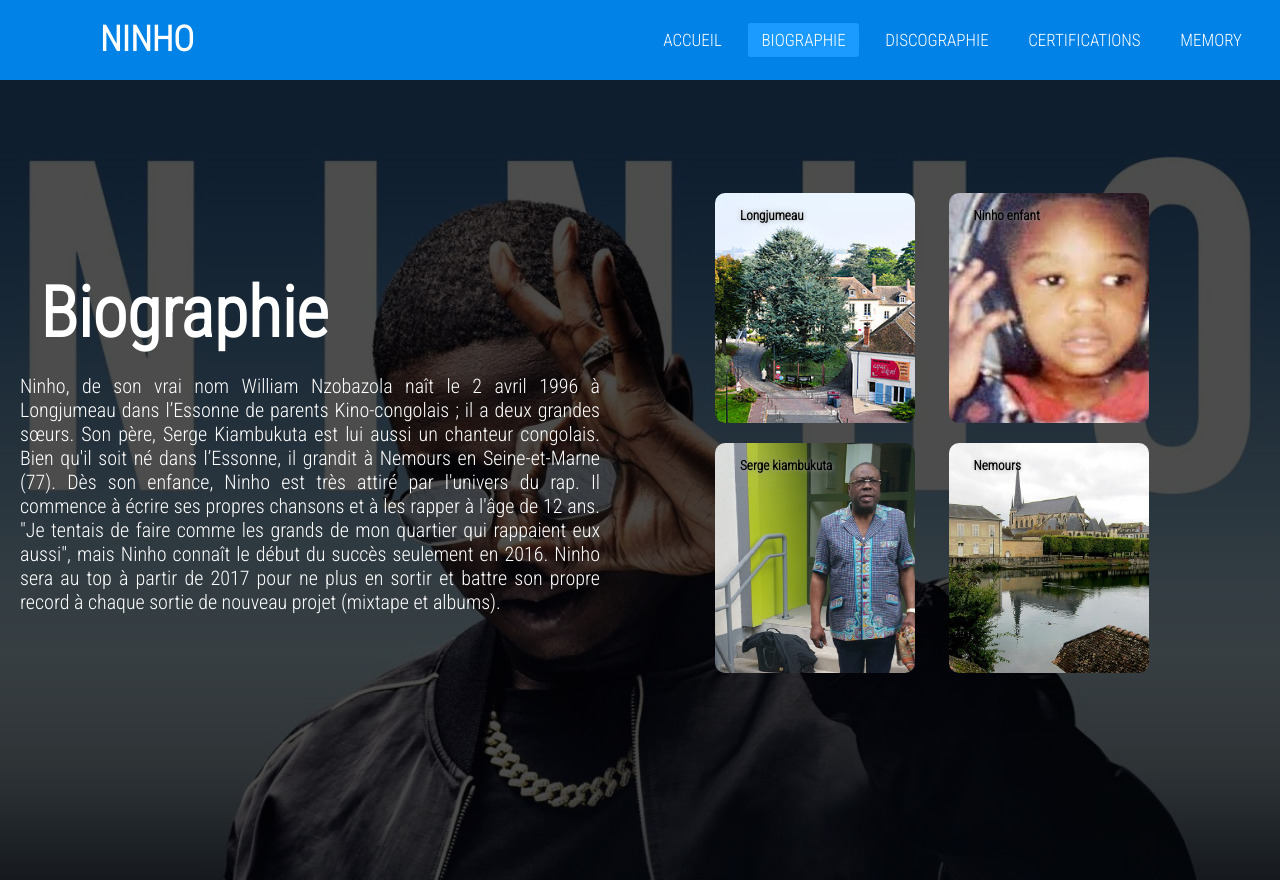
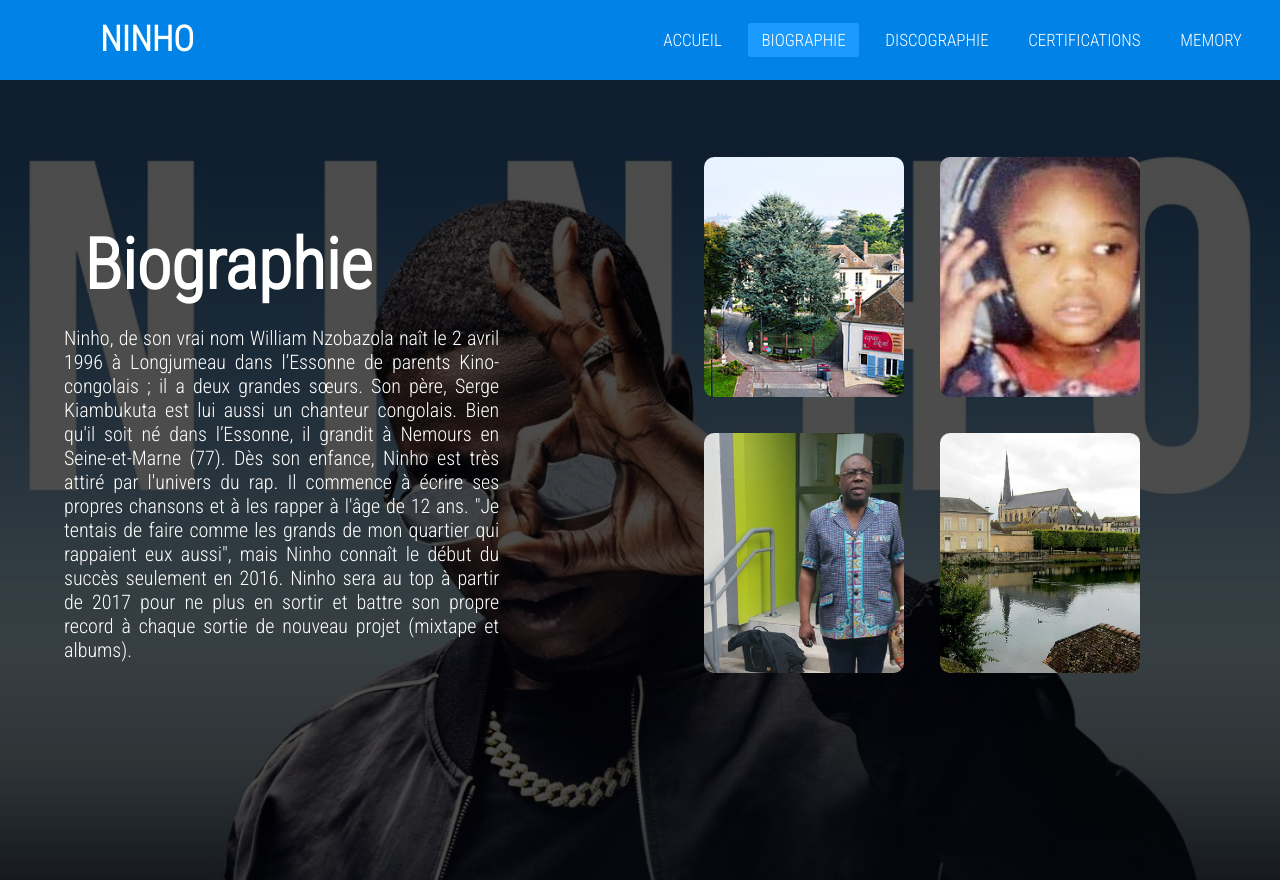
Before and after one commit to maxencemathieu19/programme_html, a plain HTML site: page biographie.html in a window 1280 px wide. Drawn offline with Linux system fonts and the light colour scheme.

Commit message:
img / text hover

```diff
--- a/biographie.html
+++ b/biographie.html
@@ -37,17 +37,29 @@
                     propre record à chaque sortie de nouveau projet (mixtape et albums).</p>
             </div>
             <div class="col2">
-                <div class="card card1">
-                    <h5>Longjumeau</h5>
+                <div class="cardBio card1">
+                    <img src="img/Longjumeau.png" class="bioImg" alt="Longjumeau">
+                    <div class="overlay">
+                        <div class="textImg">Longjumeau</div>
+                    </div>
                 </div>
-                <div class="card card2">
-                    <h5>Ninho enfant</h5>
+                <div class="cardBio card2">
+                    <img src="img/ninho-enfant.png" class="bioImg" alt="Ninho enfant">
+                    <div class="overlay">
+                        <div class="textImg">Ninho enfant</div>
+                    </div>
                 </div>
-                <div class="card card3">
-                    <h5>Serge kiambukuta</h5>
+                <div class="cardBio card3">
+                    <img src="img/serge-kiambukuta.png" class="bioImg" alt="Serge kiambukuta">
+                    <div class="overlay">
+                        <div class="textImg">Serge Kiambukuta</div>
+                    </div>
                 </div>
-                <div class="card card4">
-                    <h5>Nemours</h5>
+                <div class="cardBio card4">
+                    <img src="img/Nemours.png" class="bioImg" alt="Nemours">
+                    <div class="overlay">
+                        <div class="textImg">Nemours</div>
+                    </div>
                 </div>
             </div>
         </div>
--- a/styles.css
+++ b/styles.css
@@ -1,4 +1,9 @@
 @import url('https://fonts.googleapis.com/css2?family=Roboto+Condensed:wght@300&display=swap');
+
+:root{
+    --bg-black: rgba(0,0,0,0.7);
+}
+
 
 *{
     padding: 0;
@@ -136,47 +141,38 @@
 .row{
     display: flex;
     height: 88%;
+    width: 100%;
     align-items: center;
-    width:100%;
+    justify-content: space-between;
+    padding-right: 10%;
+    padding-left: 5%;
 }
 .col1{
-    flex-basis: 50%;
-    margin-left: 20px;
+    width : 40%;
 }
 .col1 p{
     text-align: justify;
 }
 .col2{
-    flex-basis: 50%;
-    margin-left: 100px;
+    width: 30rem;
 }
 
-.card{
-    width: 200px;
-    height: 230px;
-    display: inline-block;
+.bioImg{
+    width: 12.5rem;
+    height:15rem;
+    cursor: pointer;
+    transition:0.5s;
+    object-fit: cover;
+    position: relative;
     border-radius: 10px;
-    padding: 15px 25px;
-    box-sizing: border-box;
-    cursor: pointer;
-    margin: 10px 15px;
-    background-position: center;
-    background-size: cover;
-    transition:0.5s;
+    transition: 0.5s;
 
 }
 
-.card1{
-    background-image:url(img/Longjumeau.png);
-}
-.card2{
-    background-image:url(img/ninho-enfant.png);
-}
-.card3{
-    background-image:url(img/Serge-Kiambukuta.png);
-}
-.card4{
-    background-image:url(img/Nemours.png);
+.cardBio{
+    display:inline-block;
+    margin: 0 0 2rem 2rem;
+    position: relative;
 }
 
 .card:hover{
@@ -293,7 +289,7 @@
     left:0;
     width:100%;
     height:100%;
-    background-color:rgba(0,0,0,0.7);
+    background-color:var(--bg-black);
     z-index:1;
     justify-content:center;
     align-items:center;
@@ -365,15 +361,47 @@
     width: fit-content;
     word-break: break-word;
     border: 0;
-  }
+}
 
-  .contentWin{
+.contentWin{
     background-image: url(img/sltcninho.png);
     background-position: center;
     background-repeat: no-repeat;
-  }
+}
 
-  .contentWin h1{
+.contentWin h1{
     font-size: 50px;
     color: #5E5DF0;
-  }
+}
+
+
+.overlay {
+  position: absolute;
+  top: 0;
+  bottom: 0;
+  left: 0;
+  right: 0;
+  height: 100%;
+  width: 100%;
+  opacity: 0;
+  transition: .5s ease;
+  background-color: var(--bg-black);
+  border-radius: 10px;
+}
+
+.cardBio:hover .overlay {
+  opacity: 1;
+  cursor: pointer;
+}
+
+.textImg {
+  color: white;
+  font-size: 20px;
+  position: absolute;
+  top: 50%;
+  left: 50%;
+  -webkit-transform: translate(-50%, -50%);
+  -ms-transform: translate(-50%, -50%);
+  transform: translate(-50%, -50%);
+  text-align: center;
+}
```
